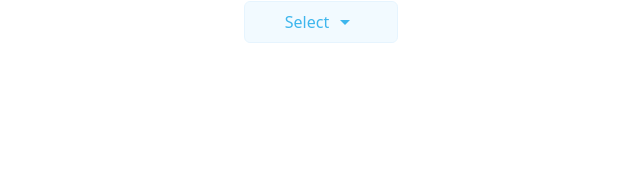
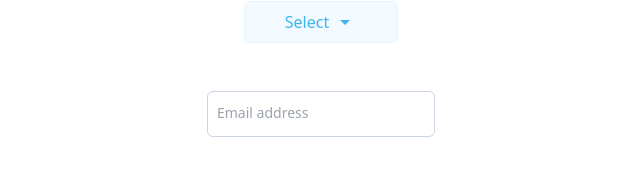
Before and after one commit to halilcn/reco, a React (Create React App) app: page / in a window 1280 px wide. Shown: the part 169-344 px from the top of the page, without its empty margins (319-959 px from the left). Built offline with nearby package versions, Linux system fonts and the light colour scheme.

Commit message:
add new input component

```diff
--- a/src/App.tsx
+++ b/src/App.tsx
@@ -5,6 +5,7 @@ import './App.css'
 import Button from './components/button/Button'
 import Checkbox from './components/checkbox/Checkbox'
 import IconCheckbox from './components/icon-checkbox/IconCheckbox'
+import Input from './components/input/Input'
 import Select from './components/select/Select'
 
 function App() {
@@ -47,6 +48,15 @@ function App() {
           { value: 2, text: 'aaaaa' },
         ]}
       />
+      <br />
+      <br />
+      <Input
+        id={'gmhhm'}
+        loading
+        type="text"
+        onChange={e => console.log(e.target.value)}
+        hasError={true}
+      />
     </div>
   )
 }
--- /dev/null
+++ b/src/components/input/Input.tsx
@@ -0,0 +1,47 @@
+import classNames from 'classnames'
+import React from 'react'
+
+import convertClassesToImportant from '../../utils/convertClassesToImportant'
+
+interface IProps extends React.ComponentProps<'input'> {
+  id: string
+  disabled?: boolean
+  loading?: boolean
+  hasError?: boolean
+}
+
+//todo:css input dolu olduğunda ?
+//todo:peer-valid invalid ?
+
+const Input: React.FC<IProps> = props => {
+  const { id, className, loading, disabled, ...componentProps } = props
+
+  const inputContainerClass = classNames('relative flex')
+
+  //todo:!
+  const inputClass = classNames(
+    'z-10 border border-sky-200 py-3 px-3 text-sm text-gray-600 bg-transparent rounded-md peer focus:border-sky-300 focus:shadow focus:shadow-sky-100',
+    {
+      'pointer-events-none bg-slate-200	text-slate-300 placeholder:text-slate-300 border-slate-300':
+        disabled || loading,
+    }
+  )
+
+  const inputLabelClass = classNames(
+    'absolute text-sm text-gray-400 duration-200 top-3 left-2.5 origin-[0] cursor-text peer-valid:left-2.5 peer-focus:font-semibold  peer-focus:left-0 peer-focus:-translate-y-8 peer-focus:text-sky-500 peer-focus:scale-90',
+    {
+      'pointer-events-none': disabled || loading,
+    }
+  )
+
+  return (
+    <div className={inputContainerClass}>
+      <input id={id} required className={inputClass} {...componentProps} />
+      <label htmlFor="aa" className={inputLabelClass}>
+        Email address
+      </label>
+    </div>
+  )
+}
+
+export default Input
```
Also changed, not shown: 1 other file (tests, documents, lock files or other folders).
